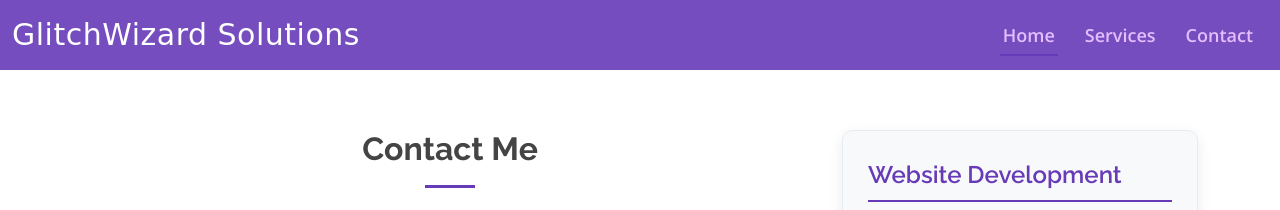
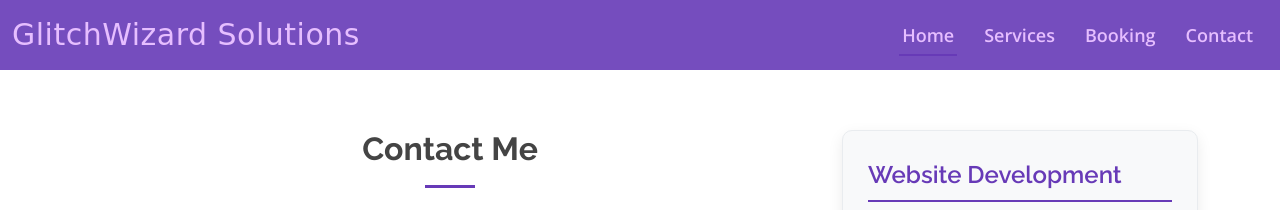
Before and after one commit to GlitchWizardSolutions/glitchwizardsolutions.com, a PHP site: page /message-me.php in a window 1280 px wide. Shown: the top 210 px of the page. Run offline with PHP 8.4, Linux system fonts and the light colour scheme.

Commit message:
header pointing

```diff
--- a/index.php
+++ b/index.php
@@ -122,7 +122,8 @@
         <ul>
           <li><a class='nav-link scrollto active' href='https://glitchwizardsolutions.com/#hero'>Home</a></li>
           <li><a class='nav-link scrollto' href='https://glitchwizardsolutions.com/#services'>Services</a></li>
-          <li><a class='nav-link scrollto' href='https://outlook.office365.com/owa/calendar/GlitchWizardSolutionsLLC1@GlitchWizardSolutions.com/bookings/'>Contact</a></li>
+          <li><a class='nav-link scrollto' href='https://outlook.office365.com/owa/calendar/GlitchWizardSolutionsLLC1@GlitchWizardSolutions.com/bookings/'>Booking</a></li>
+          <li><a class='nav-link scrollto' href='https://glitchwizardsolutions.com/message-me.php'>Contact</a></li>
         </ul>
         <i class='bi bi-list mobile-nav-toggle'></i>
       </nav><!-- .navbar -->
--- a/message-me.php
+++ b/message-me.php
@@ -303,22 +303,22 @@
  <a id='skip-nav' class='screenreader-text' href='#primary-content'>Skip to Content</a>
 
   <!-- ======= Header ======= -->
-  <header id="header" class="d-flex align-items-center ">
-    <div class="container-fluid d-flex align-items-center justify-content-lg-between">
+  <header id='header' class='d-flex align-items-center '>
+    <div class='container-fluid d-flex align-items-center justify-content-lg-between'>
 
-      <h1 class="logo me-auto me-lg-0"><a href="https://glitchwizardsolutions.com/index.html">GlitchWizard Solutions</a></h1>
+      <h1 class='logo'>GlitchWizard Solutions</h1>
 
 
-
-      <nav id="navbar" class="navbar order-last order-lg-0">
+      <nav id='navbar' class='navbar order-last order-lg-0'>
 
 
         <ul>
-          <li><a class="nav-link scrollto active" href="https://glitchwizardsolutions.com/#hero">Home</a></li>
-          <li><a class="nav-link scrollto" href="https://glitchwizardsolutions.com/#services">Services</a></li>
-          <li><a class="nav-link scrollto" href="/message-me.php">Contact</a></li>
+          <li><a class='nav-link scrollto active' href='https://glitchwizardsolutions.com/#hero'>Home</a></li>
+          <li><a class='nav-link scrollto' href='https://glitchwizardsolutions.com/#services'>Services</a></li>
+          <li><a class='nav-link scrollto' href='https://outlook.office365.com/owa/calendar/GlitchWizardSolutionsLLC1@GlitchWizardSolutions.com/bookings/'>Booking</a></li>
+          <li><a class='nav-link scrollto' href='https://glitchwizardsolutions.com/message-me.php'>Contact</a></li>
         </ul>
-        <i class="bi bi-list mobile-nav-toggle"></i>
+        <i class='bi bi-list mobile-nav-toggle'></i>
       </nav><!-- .navbar -->
 
     </div>
```
